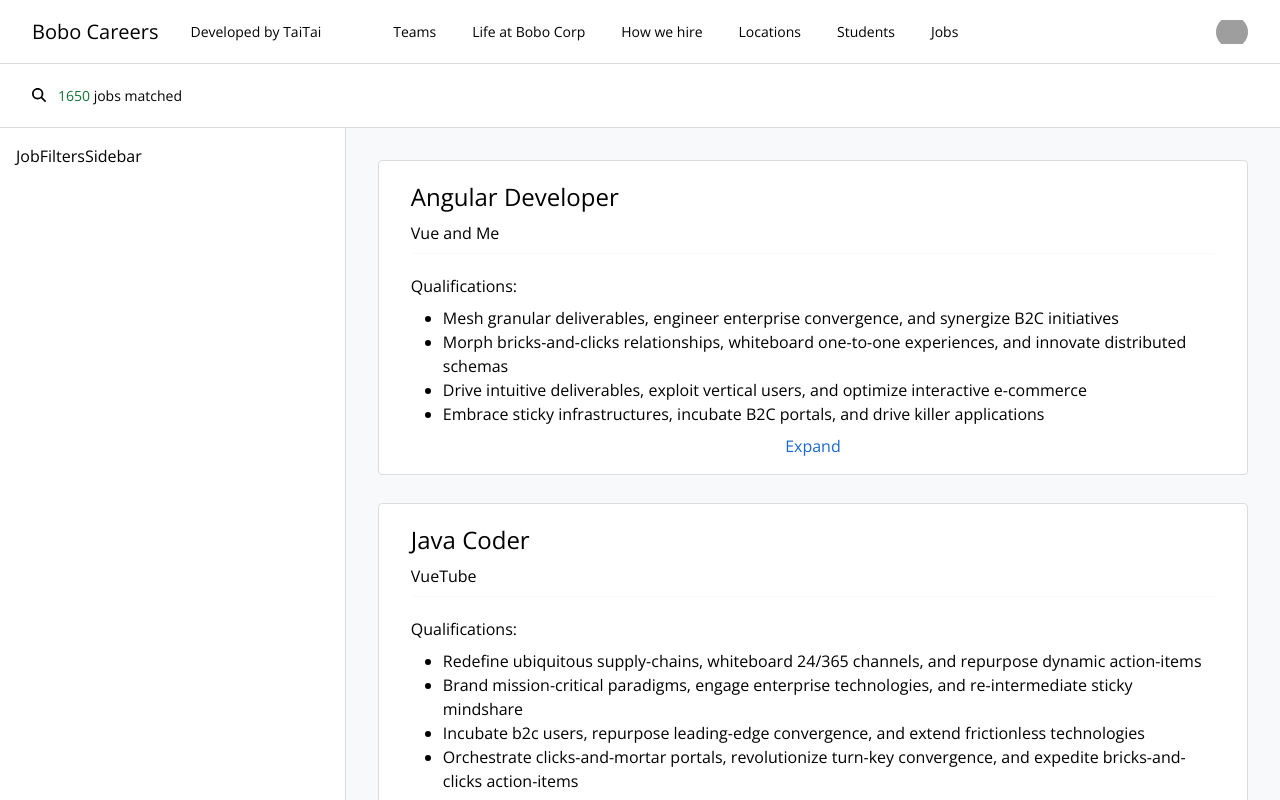
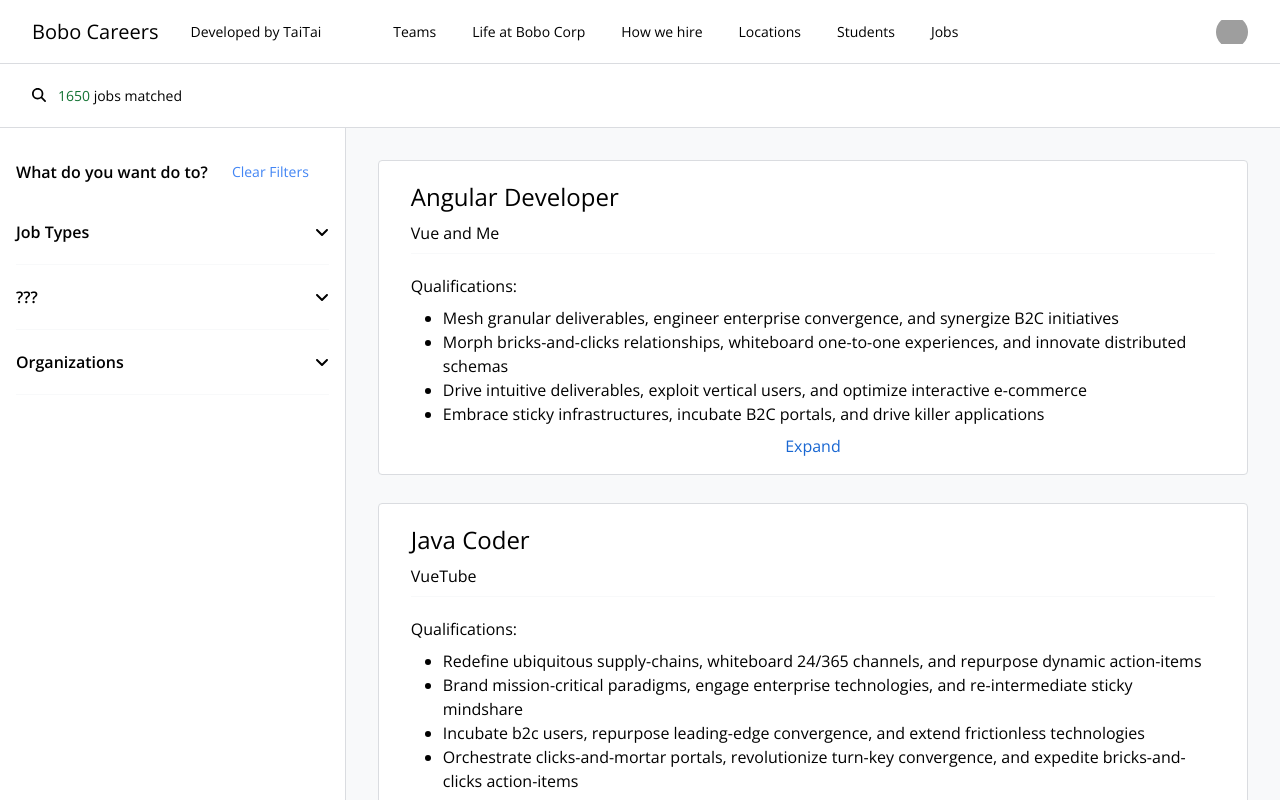
Before and after one commit to taitai120/learning_vue, a Vue app: page /#/jobs/results in a window 1280 px wide. Shown: the top 800 px of the page. Built offline with nearby package versions, Linux system fonts and the light colour scheme; data requests are answered from the project's data file; grey boxes are pictures that could not be loaded.

Commit message:
finish 22

```diff
--- a/src/components/JobResults/JobFiltersSidebar/JobFiltersSidebar.vue
+++ b/src/components/JobResults/JobFiltersSidebar/JobFiltersSidebar.vue
@@ -2,13 +2,54 @@
   <div
     class="flex flex-col p-4 bg-white border-r border-solid border-brand-gray-1 w-96"
   >
-    JobFiltersSidebar
+    <section class="pb-5">
+      <div class="flex flex-row justify-between">
+        <h3 class="text-base my-4 font-semibold">What do you want do to?</h3>
+        <div class="flex items-center text-sm">
+          <action-button text="Clear Filters" type="secondary" />
+        </div>
+      </div>
+      <accordion header="Job Types">
+        <div class="mt-5">
+          <fieldset>
+            <ul class="flex flex-row flex-wrap">
+              <li class="w-1/2 h-8">
+                <input id="VueTube" type="checkbox" class="mr-3" />
+                <label for="VueTube">VueTube</label>
+              </li>
+              <li class="w-1/2 h-8">
+                <input id="Between Vue and Me" type="checkbox" class="mr-3" />
+                <label for="Between Vue and Me">Between Vue</label>
+              </li>
+              <li class="w-1/2 h-8">
+                <input id="Et Vue Brute" type="checkbox" class="mr-3" />
+                <label for="Et Vue Brute">Et Vue Brute</label>
+              </li>
+              <li class="w-1/2 h-8">
+                <input id="Vue and a Half Men" type="checkbox" class="mr-3" />
+                <label for="Vue and a Half Men">Vue and a Half Men</label>
+              </li>
+            </ul>
+          </fieldset>
+        </div>
+      </accordion>
+      <accordion header="???"></accordion>
+      <job-filters-sidebar-organizations />
+    </section>
   </div>
 </template>
 
 <script>
+import ActionButton from "@/components/Shared/ActionButton.vue";
+import Accordion from "@/components/Shared/Accordion.vue";
+import JobFiltersSidebarOrganizations from "./JobFiltersSidebarOrganizations.vue";
 export default {
   name: "JobFiltersSidebar",
+  components: {
+    ActionButton,
+    Accordion,
+    JobFiltersSidebarOrganizations,
+  },
   mounted() {
     console.log("current logged in state: ", this.$store.state.isLoggedIn);
     this.$store.commit("LOGIN_USER");
--- /dev/null
+++ b/src/components/JobResults/JobFiltersSidebar/JobFiltersSidebarOrganizations.vue
@@ -0,0 +1,34 @@
+<template>
+  <accordion header="Organizations">
+    <div class="mt-5">
+      <fieldset>
+        <ul class="flex flex-row flex-wrap">
+          <li class="w-1/2 h-8">
+            <input id="VueTube" type="checkbox" class="mr-3" />
+            <label for="VueTube">VueTube</label>
+          </li>
+          <li class="w-1/2 h-8">
+            <input id="Between Vue and Me" type="checkbox" class="mr-3" />
+            <label for="Between Vue and Me">Between Vue</label>
+          </li>
+          <li class="w-1/2 h-8">
+            <input id="Et Vue Brute" type="checkbox" class="mr-3" />
+            <label for="Et Vue Brute">Et Vue Brute</label>
+          </li>
+          <li class="w-1/2 h-8">
+            <input id="Vue and a Half Men" type="checkbox" class="mr-3" />
+            <label for="Vue and a Half Men">Vue and a Half Men</label>
+          </li>
+        </ul>
+      </fieldset>
+    </div>
+  </accordion>
+</template>
+
+<script>
+import Accordion from "@/components/Shared/Accordion.vue";
+export default {
+  name: "JobFiltersSidebarOrganizations",
+  components: { Accordion },
+};
+</script>
--- /dev/null
+++ b/src/components/Shared/Accordion.vue
@@ -0,0 +1,47 @@
+<template>
+  <div class="py-5 border-b border-solid border-brand-gray-2">
+    <div
+      class="flex flex-wrap items-center justify-between cursor-pointer"
+      @click="open"
+    >
+      <h3 class="text-base font-semibold">{{ header }}</h3>
+      <font-awesome-icon :icon="caretIcon" />
+    </div>
+
+    <div v-if="isOpen" class="w-full mt-5">
+      <slot>
+        <p class="text-red-600">give me some content please</p>
+      </slot>
+    </div>
+  </div>
+</template>
+
+<script>
+export default {
+  name: "Accordion",
+  props: {
+    header: {
+      type: String,
+      required: true,
+    },
+  },
+  data() {
+    return {
+      isOpen: false,
+    };
+  },
+
+  computed: {
+    caretIcon() {
+      return this.isOpen ? ["fas", "angle-up"] : ["fas", "angle-down"];
+    },
+  },
+  methods: {
+    open() {
+      this.isOpen = !this.isOpen;
+    },
+  },
+};
+</script>
+
+<style scoped></style>
--- a/src/main.js
+++ b/src/main.js
@@ -3,11 +3,16 @@ import App from "@/App.vue";
 import "./assets/tailwind.css";
 import { FontAwesomeIcon } from "@fortawesome/vue-fontawesome";
 import { library } from "@fortawesome/fontawesome-svg-core";
-import { faSearch } from "@fortawesome/free-solid-svg-icons";
+import {
+  faSearch,
+  faAngleDown,
+  faAngleUp,
+} from "@fortawesome/free-solid-svg-icons";
 import router from "./router";
 import store from "@/store";
 
-library.add(faSearch);
+// library.add(faSearch);
+library.add([faSearch, faAngleUp, faAngleDown]);
 
 const app = createApp(App).use(store);
 
```
